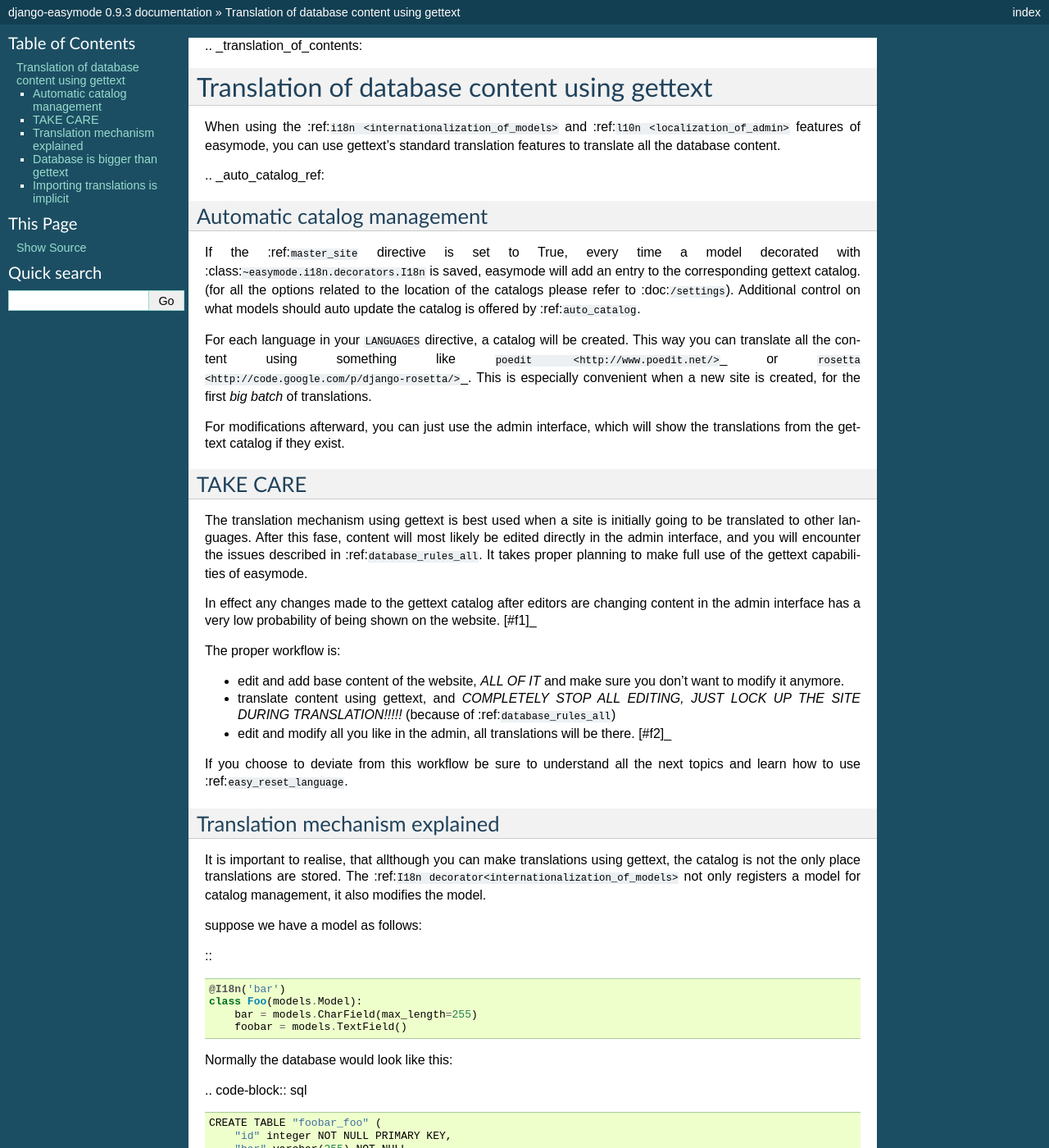
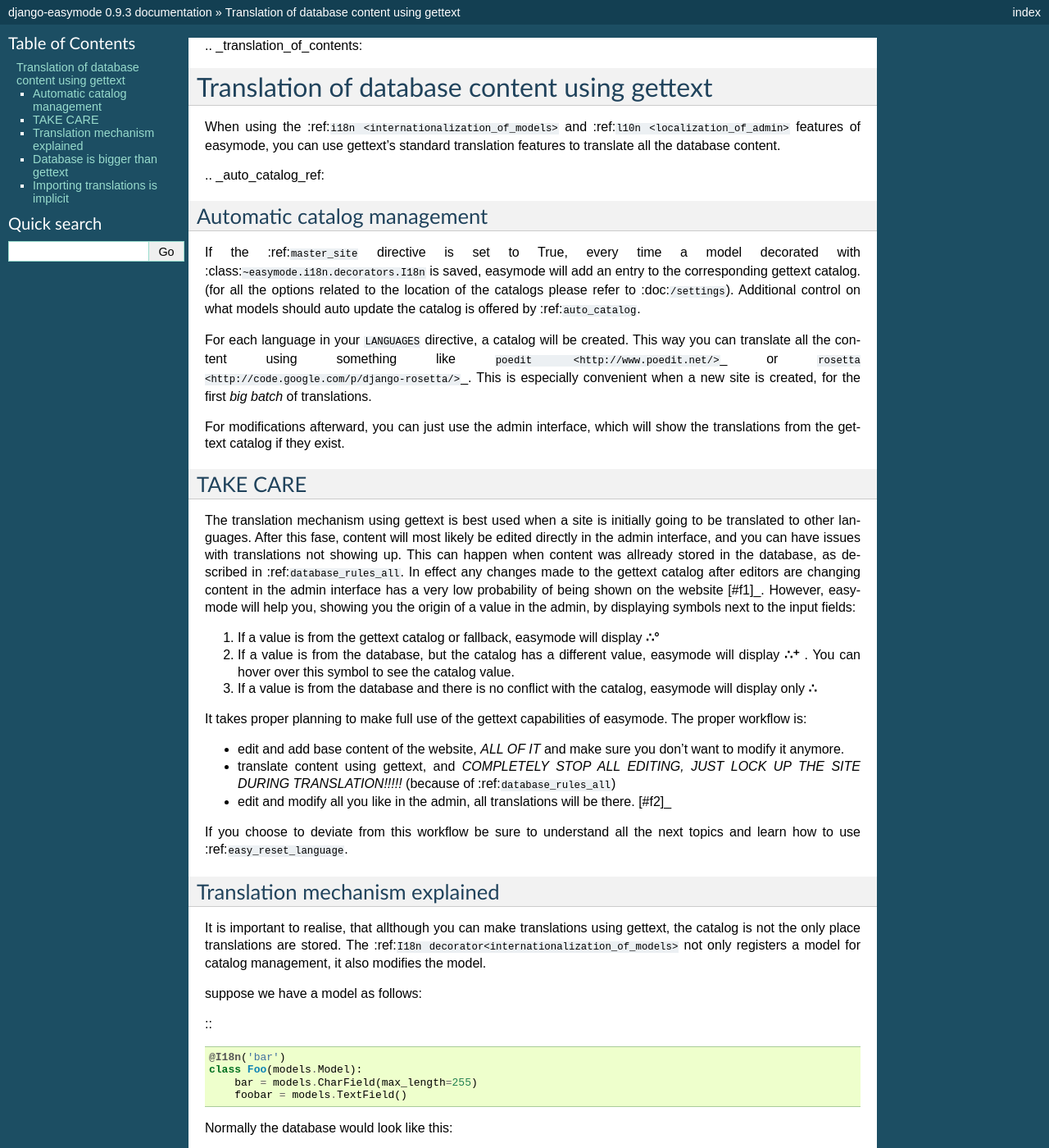
Before and after one commit to specialunderwear/django-easymode, a Sphinx documentation site: the page built from docs/i18n/translation.md, in a window 1280 px wide and 1400 px high. Shown: the whole window at 82% size. Built offline with Sphinx 7.4.7, drawn with Linux system fonts in a browser that asks for light colours.

Commit message:
Updated docs on value origin feature

```diff
--- a/docs/conf.py
+++ b/docs/conf.py
@@ -98,7 +98,7 @@ html_theme = 'default'
 # Theme options are theme-specific and customize the look and feel of a theme
 # further.  For a list of options available for each theme, see the
 # documentation.
-#html_theme_options = {}
+# html_theme_options = {}
 
 # Add any paths that contain custom themes here, relative to this directory.
 #html_theme_path = []
@@ -149,7 +149,7 @@ html_static_path = ['_static']
 #html_split_index = False
 
 # If true, links to the reST sources are added to the pages.
-#html_show_sourcelink = True
+html_show_sourcelink = False
 
 # If true, an OpenSearch description file will be output, and all pages will
 # contain a <link> tag referring to it.  The value of this option must be the
--- a/docs/i18n/translation.md
+++ b/docs/i18n/translation.md
@@ -33,21 +33,27 @@ TAKE CARE
 
 The translation mechanism using gettext is best used when a site is initially
 going to be translated to other languages. After this fase, content will most likely be
-edited directly in the admin interface, and you will encounter the issues described in
-:ref:`database_rules_all`. It takes proper planning to make full use of the
-gettext capabilities of easymode.
+edited directly in the admin interface, and you can have issues with translations not
+showing up. This can happen when content was allready stored in the database, as
+described in :ref:`database_rules_all`. In effect any changes made to the gettext
+catalog after editors are changing content in the admin interface has a very low
+probability of being shown on the website [#f1]_. However, easymode will help you,
+showing you the origin of a value in the admin, by displaying symbols next to the
+input fields:
 
-In effect any changes made to the gettext
-catalog after editors are changing content in the admin interface
-has a very low probability of being shown on the website. [#f1]_
+1. If a value is from the gettext catalog or fallback, easymode will display **∴°**
+2. If a value is from the database, but the catalog has a different value, easymode will
+   display **∴⁺** . You can hover over this symbol to see the catalog value.
+3. If a value is from the database and there is no conflict with the catalog, easymode will
+   display only **∴**
 
-The proper workflow is:
+It takes proper planning to make full use of the
+gettext capabilities of easymode. The proper workflow is:
 
 - edit and add base content of the website, *ALL OF IT* and make sure you don't want to modify it anymore.
 - translate content using gettext, and *COMPLETELY STOP ALL EDITING, JUST
   LOCK UP THE SITE DURING TRANSLATION!!!!!* (because of :ref:`database_rules_all`)
 - edit and modify all you like in the admin, all translations will be there. [#f2]_
-
 
 If you choose to deviate from this workflow be sure to understand all the next topics
 and learn how to use :ref:`easy_reset_language`.
```
Also changed, not shown: docs/changes.md (+1 -1 lines).
